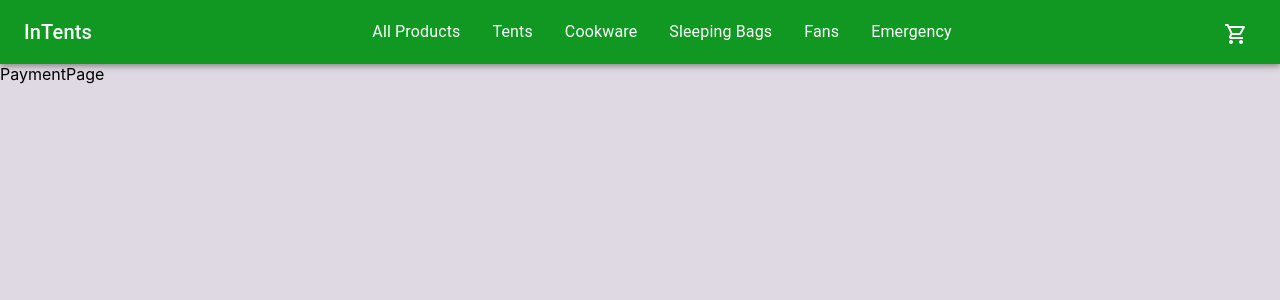
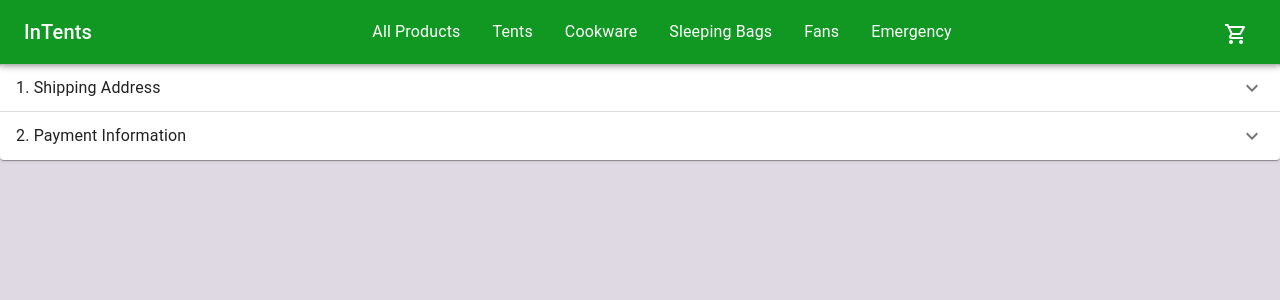
Before and after one commit to kitsi/InTents, a React (Create React App) app in the folder client-side/: page /payment in a window 1280 px wide. Shown: the top 300 px of the page. Built offline with nearby package versions, Linux system fonts and the light colour scheme.

Commit message:
Add accordion to payment page

```diff
--- a/client-side/src/components/PaymentPage/PaymentPage.jsx
+++ b/client-side/src/components/PaymentPage/PaymentPage.jsx
@@ -1,7 +1,39 @@
 import React from "react";
 
+import AddressForm from "./AddressForm";
+import PaymentForm from "./PaymentForm";
+
+import Accordion from "@mui/material/Accordion";
+import AccordionSummary from "@mui/material/AccordionSummary";
+import AccordionDetails from "@mui/material/AccordionDetails";
+import Typography from "@mui/material/Typography";
+import ExpandMoreIcon from "@mui/icons-material/ExpandMore";
+
 function PaymentPage() {
-  return <div>PaymentPage</div>;
+  return (
+    <div>
+      <Accordion>
+        <AccordionSummary
+          expandIcon={<ExpandMoreIcon />}
+          aria-controls="panel1a-content"
+          id="panel1a-header"
+        >
+          <Typography>1. Shipping Address</Typography>
+        </AccordionSummary>
+        <AccordionDetails>{<AddressForm />}</AccordionDetails>
+      </Accordion>
+      <Accordion>
+        <AccordionSummary
+          expandIcon={<ExpandMoreIcon />}
+          aria-controls="panel2a-content"
+          id="panel2a-header"
+        >
+          <Typography>2. Payment Information</Typography>
+        </AccordionSummary>
+        <AccordionDetails>{<PaymentForm />}</AccordionDetails>
+      </Accordion>
+    </div>
+  );
 }
 
 export default PaymentPage;
```
